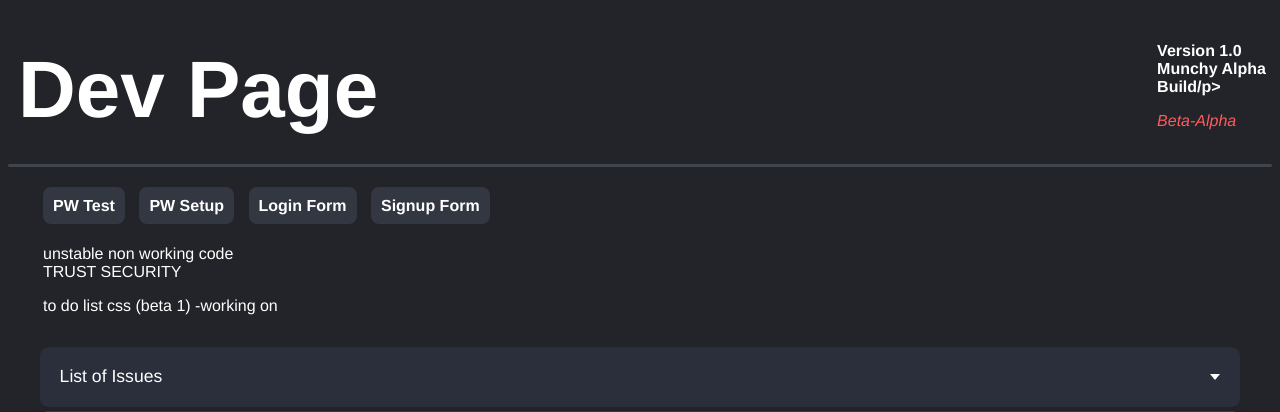
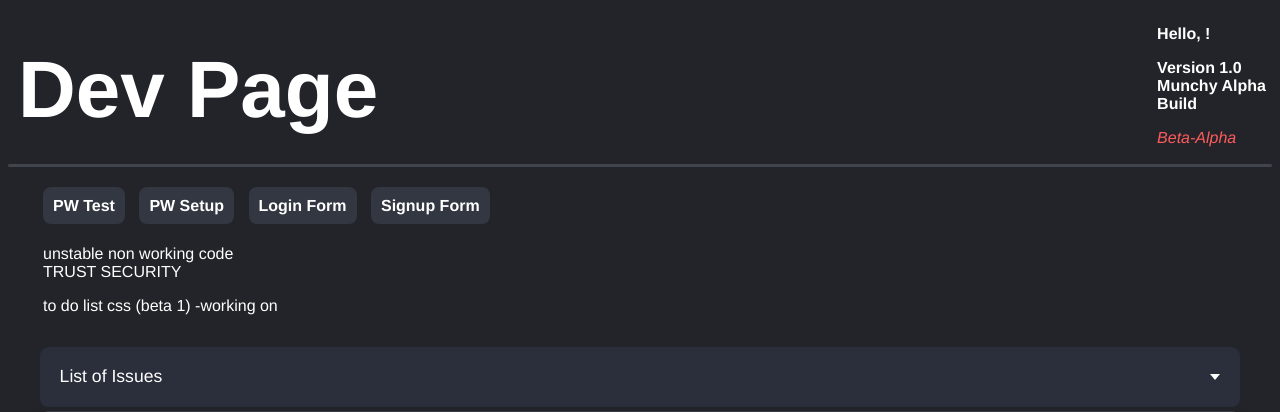
Before and after one commit to PassMasters/pwsystem, a Django app: page / in a window 1280 px wide. Shown: the top 412 px of the page. Run offline with Django 3.2, Linux system fonts and the light colour scheme; parts of the project's set-up code (start-up, migrations or seed data) failed here and were passed over.

Commit message:
hello user

```diff
--- a/templates/version.html
+++ b/templates/version.html
@@ -202,7 +202,9 @@
         <div class="headerDiv">
             <h1 class="header">Dev Page</h1>
             <div class="versionDiv">
-                <p class="version">Version 1.0 Munchy Alpha Build/p>
+                <p class="version">Hello, {{request.user.username}}!</p>
+
+                <p class="version">Version 1.0 Munchy Alpha Build</p>
                 <p class="versionStage">Beta-Alpha</p>
             </div>
         </div>
```
